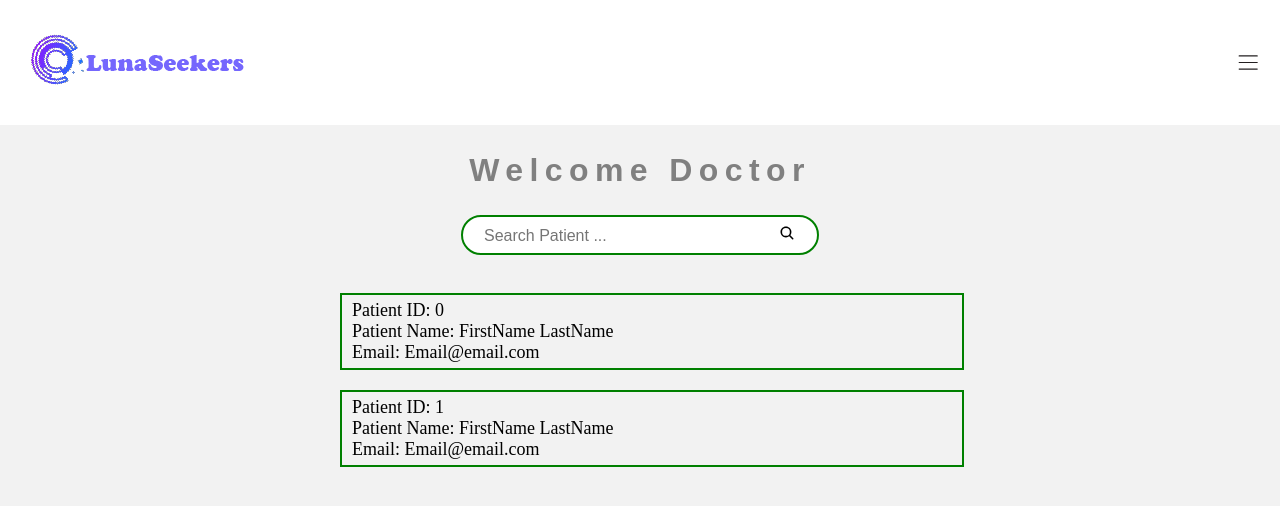
After one commit to preya2512/clinic-eps, a PHP site: page /DoctorSearchPatient.html in a window 1280 px wide. The commit adds this page. Shown: the top 506 px of the page. Run offline with PHP 8.4, Linux system fonts and the light colour scheme.

Commit message:
Added Doctor Search Patient
Added Doctor Search Patient Page
A few changes on the Doctor Homepage (Removed Add and Update)

```diff
--- /dev/null
+++ b/Frontend/DoctorSearchPatient.html
@@ -0,0 +1,110 @@
+<!DOCTYPE html>
+<html lang="en">
+<head>
+    <meta charset="UTF-8">
+    <meta http-equiv="X-UA-Compatible" content="IE=edge">
+    <meta name="viewport" content="width=device-width, initial-scale=1.0">
+    <title>Luna Seekers - Doctor</title>
+    <link rel="stylesheet" href="css/main.css">
+
+</head>
+<body>
+    <div class="navbar">
+        <div class="container">
+            <a class="logo" href="DoctorHome.html"><img class="logo" src="images/LunaSeekers_logo.png" alt="Logo"> </a>
+
+            <img id="mobile-cta" class="mobile-menu" src="images/hamburger.svg" alt="Open Navigation">
+
+
+            <nav>
+                <span id="mobile-exit" class="mobile-menu-exit">
+                    <ion-icon name="close-outline"></ion-icon>
+                </span>
+                <ul class='primary-nav'>
+                    <li class="current"><a href="DoctorHome.html">Home</a></li>
+                    <li class="current"><a href="#">My Profile</a></li>
+
+                </ul>
+            </nav>
+        </div>
+    </div>
+
+    <section class='hero'>
+        <h1>
+            Welcome Doctor
+        </h1>
+        <form action="">
+            <div class="searchBar-container">
+                <input type="text" class="search-bar" id="search-patient" placeholder="Search Patient ...">
+
+                <button type="submit" class="search-button" onclick="ShowSearchResult()">
+                    <ion-icon name="search"></ion-icon>
+                </button>
+            </div>
+        </form>
+        </section>
+        <br>
+        <div class="search-list-container">
+            <ul class="search-list" id="search-list">
+                <!--- ShowSearchResult() foreach loops -->
+                <li class="patient-data-container">
+                    Patient ID: 0 <br>
+                    Patient Name: FirstName LastName <br>
+                    Email: Email@email.com <br>
+                </li>
+                <li class="patient-data-container">
+                    Patient ID: 1 <br>
+                    Patient Name: FirstName LastName <br>
+                    Email: Email@email.com <br>
+                </li>
+            </ul>
+        </div>
+
+
+    <script type="module" src="https://unpkg.com/ionicons@5.5.2/dist/ionicons/ionicons.esm.js"></script>
+    <script nomodule src="https://unpkg.com/ionicons@5.5.2/dist/ionicons/ionicons.js"></script>
+
+    <script>
+        const mobileBtn = document.getElementById('mobile-cta')
+            nav = document.querySelector('nav')
+            mobileBtnExit = document.getElementById('mobile-exit');
+
+        mobileBtn.addEventListener('click',() => {
+            nav.classList.add('menu-btn');
+        })
+
+        mobileBtnExit.addEventListener('click',() => {
+            nav.classList.remove('menu-btn');
+        })
+    </script>
+
+    <script>
+        function ShowSearchResult() {
+
+            ClearSearchResult();
+
+            // User enter patient's name on search bar
+            var userInput = document.getElementById("search-patient");
+            var SearchList = document.getElementById("search-list");
+
+            var node = document.createElement("li");
+            var textnode = document.createTextNode("anjay");
+            console.log("anjay");
+            node.appendChild(textnode);
+            SearchList.appendChild(node);
+
+        }
+
+        // Clear Search Result before Showing new Search List
+        function ClearSearchResult() {
+            var SearchList = document.getElementById("search-list");
+
+            if (SearchList.hasChildNodes()) {
+                SearchList.removeChild(SearchList.firstChild);
+            }
+        }
+
+    </script>
+</body>
+
+</html>
--- a/Frontend/css/main.css
+++ b/Frontend/css/main.css
@@ -133,4 +133,62 @@ nav .mobile-menu-exit {
   color: grey;
   font-size: 2em;
 }
+
+.searchBar-container {
+  margin: auto;
+  position: relative;
+  width: 350px;
+  height: 32px;
+  border: 2px solid green;
+  padding: 2px;
+  border-radius: 30px;
+  background: white;
+}
+
+.search-bar {
+  height: 100%;
+  width: 80%;
+  padding: 0 5px;
+  border-radius: 30px;
+  font-size: 16px;
+  outline: none;
+  border: none;
+}
+
+.search-button {
+  background: white;
+  height: 100%;
+  font-size: 16px;
+  border: none;
+  cursor: pointer;
+  outline: none;
+}
+
+.search-list-container {
+  text-align: center;
+  margin: auto;
+  width: 75%;
+  max-width: 600px;
+}
+
+.search-list {
+  list-style-type: none;
+  width: 100%;
+  padding: 0;
+}
+
+.patient-data-container {
+  display: block;
+  text-align: left;
+  border: 2px solid green;
+  width: 100%;
+  font-size: 18px;
+  margin: 20px 0;
+  padding: 5px 10px;
+}
+
+.patient-data-container:hover {
+  background: #ddd;
+  cursor: pointer;
+}
 /*# sourceMappingURL=main.css.map */
--- a/Frontend/css/main.scss
+++ b/Frontend/css/main.scss
@@ -132,3 +132,64 @@ nav {
     color: grey;
     font-size: 2em;
 }
+
+
+.searchBar-container {
+    margin: auto;
+    position: relative;
+    width: 350px;
+    height: 32px;
+    border: 2px solid green;
+    padding: 2px;
+    border-radius: 30px;
+    background: white;
+}
+
+.search-bar {
+    height: 100%;
+    width: 80%;
+    padding: 0 5px;
+    border-radius: 30px;
+    font-size: 16px;
+    outline:none;
+    border:none;
+}
+
+.search-button {
+    background: white;
+    height: 100%;
+    font-size: 16px;
+    border: none;
+    cursor: pointer;
+    outline: none;
+}
+
+
+
+.search-list-container {
+    text-align: center;
+    margin: auto;
+    width: 75%;
+    max-width: 600px;
+}
+
+.search-list {
+    list-style-type: none;
+    width: 100%;
+    padding: 0;
+}
+
+.patient-data-container {
+    display: block;
+    text-align: left;
+    border: 2px solid green;
+    width: 100%;
+    font-size: 18px;
+    margin: 20px 0;
+    padding: 5px 10px;
+}
+
+.patient-data-container:hover {
+    background: #ddd;
+    cursor: pointer;
+}
```
Also changed, not shown: Frontend/DoctorHome.html (+8 -18 lines), 1 other file.
